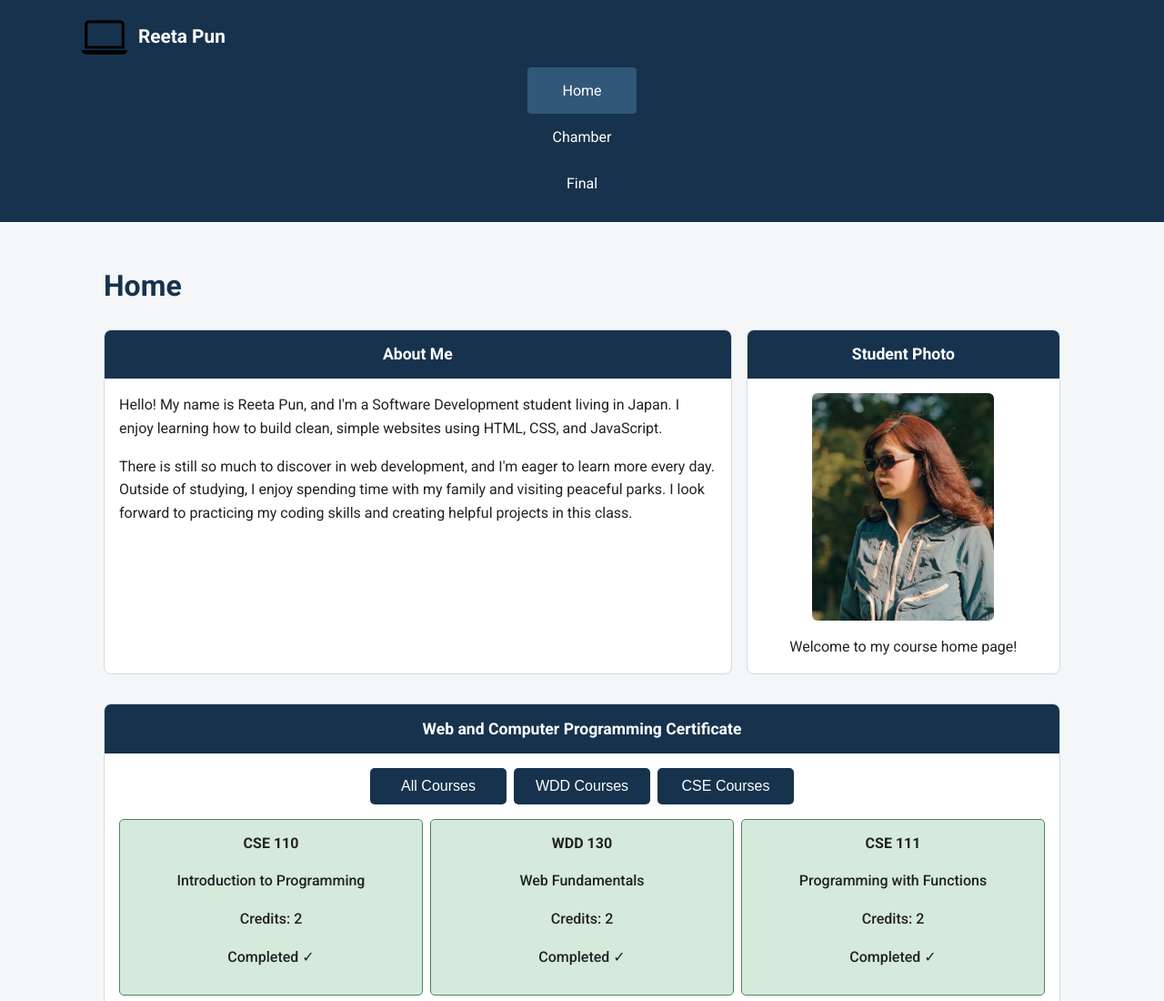
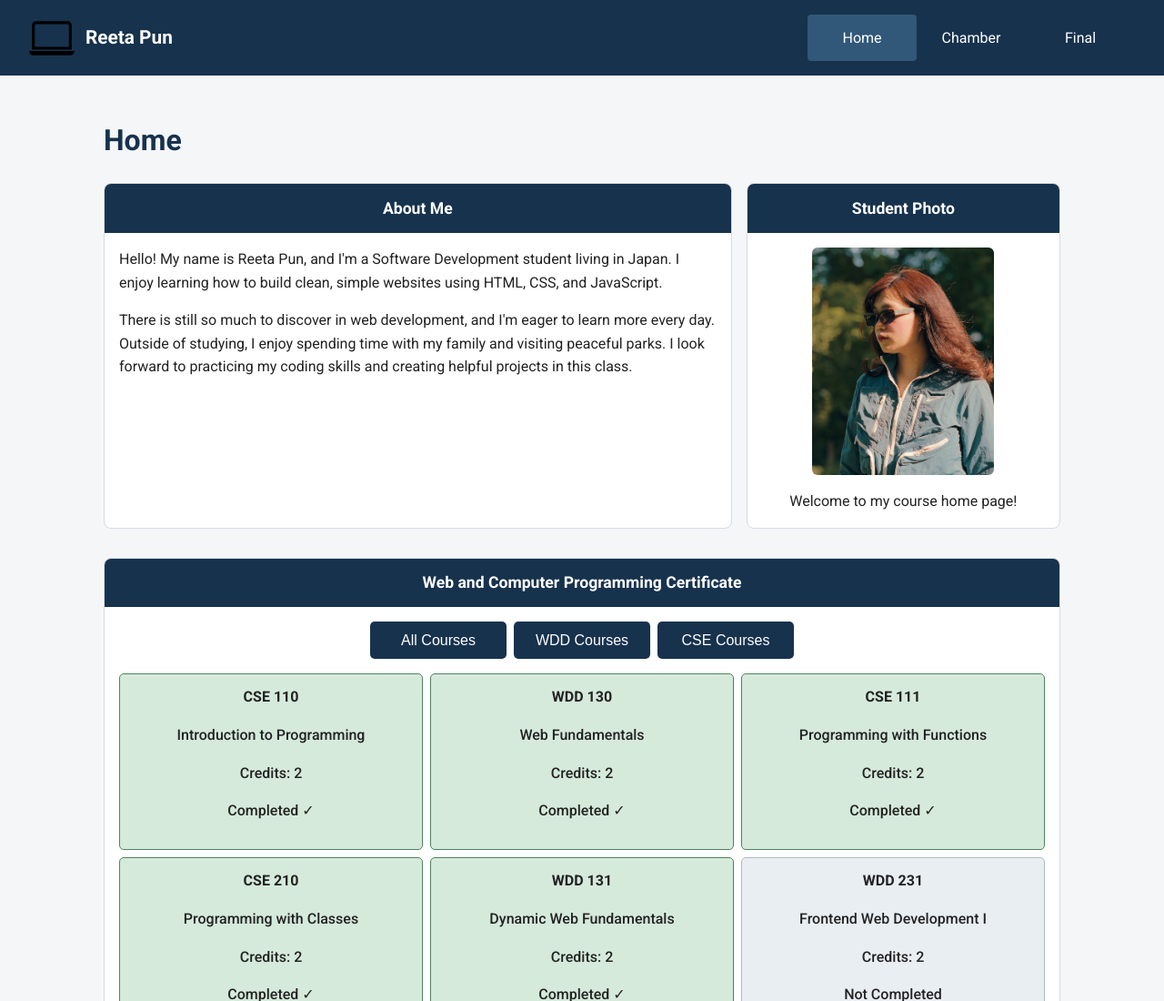
Before and after one commit to reeta-maker/wdd231, a plain HTML site: page index.html in a window 1280 px wide. Shown: the top 1100 px of the page at 91% size. Drawn offline with Linux system fonts and the light colour scheme.

Commit message:
week1 (final)

```diff
--- a/styles/large.css
+++ b/styles/large.css
@@ -1,7 +1,9 @@
 @media screen and (min-width: 700px) {
-    .header-content {
-        max-width: 1100px;
-        margin: 0 auto;
+    header {
+        display: flex;
+        justify-content: space-between;
+        align-items: center;
+        padding: 1rem 2rem;
     }
 
     #menu-button {
@@ -9,11 +11,13 @@
     }
 
     nav {
-        display: flex;
+        display: block;
+        margin-top: 0;
+    }
+
+    nav ul {
         flex-direction: row;
-        justify-content: center;
-        gap: 1rem;
-        margin-top: 0.5rem;
+        gap: 1 rem;
     }
 
     nav a {
```
